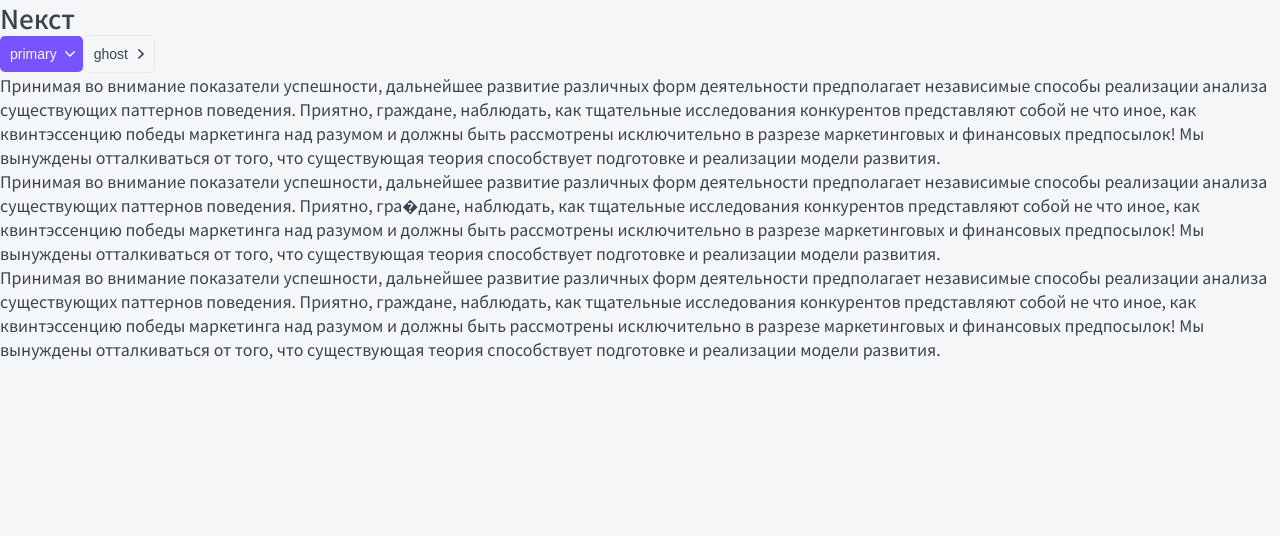
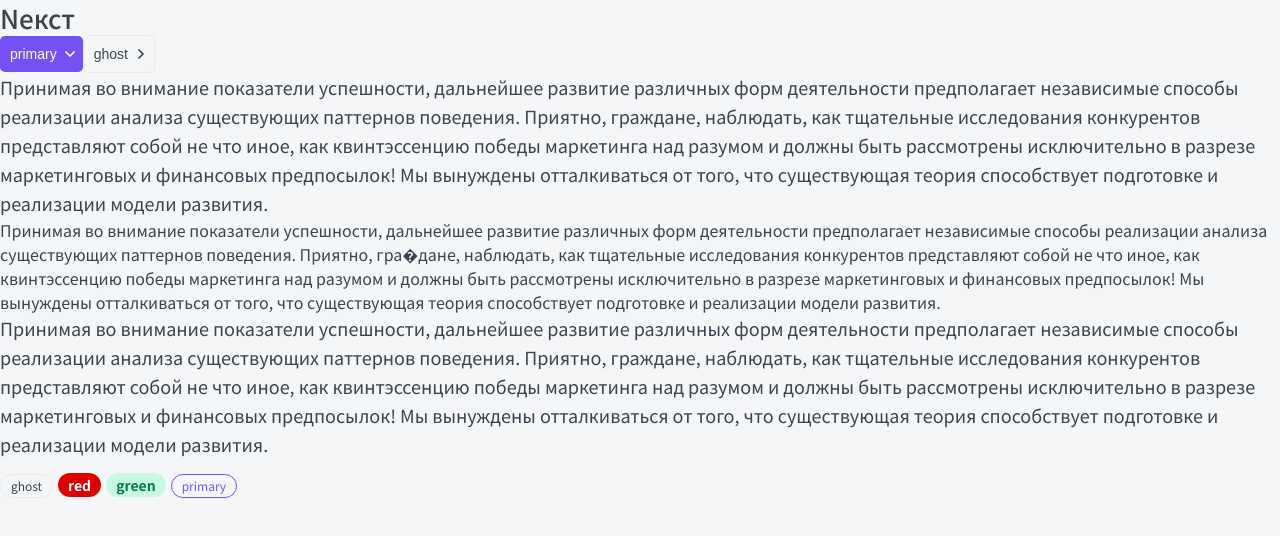
Before and after one commit to Immeo/next-app-router-app, a Next.js app: page / in a window 1280 px wide. Shown: the top 536 px of the page. Built offline with nearby package versions, Linux system fonts and the light colour scheme.

Commit message:
08-add VariableTag

```diff
--- a/app/globals.css
+++ b/app/globals.css
@@ -1,51 +1,12 @@
-:root {
-	/* main-colors */
-	--main-color: #f5f6f8;
-	--color-text-main: #3b434e;
-	--color-decorations: #7653fc;
-	--color-decorations-hover: #6344df;
-	--color-mini-decorations: #1dc37e;
-	--color-mini-decorations-light: #c8f8e4;
-	--color-star-type-one: #fc836d;
-
-	/* more colors */
-	--specific-color-gray: #a4a4a4;
-	--specific-color-gray-light: #ebebeb;
-	--specific-color-gray-dark: #6c7077;
-	--specific-color-red-light: #fea291;
-	--specific-color-green: #007b48;
-	--specific-color-green-light: #c8f8e4;
-
-	/* main fonts */
-	--font-family-main: 'Noto Sans KR', sans-serif;
-}
-
-@media (prefers-color-scheme: dark) {
-	:root {
-		--background: #0a0a0a;
-		--foreground: #ededed;
-	}
-}
-
 html,
 body {
-	overflow-x: hidden;
-
-	max-width: 100vw;
-}
-
-body {
-	color: var(--color-text-main);
-	background: var(--main-color);
-	font-family: var(--font-family-main);
-	-webkit-font-smoothing: antialiased;
-	-moz-osx-font-smoothing: grayscale;
-}
-
-* {
-	box-sizing: border-box;
 	margin: 0;
 	padding: 0;
+
+	color: var(--black);
+	background: #f5f6f8;
+
+	font-family: 'Noto Sans KR', sans-serif;
 }
 
 a {
@@ -54,8 +15,30 @@ a {
 	color: inherit;
 }
 
-@media (prefers-color-scheme: dark) {
-	html {
-		color-scheme: dark;
-	}
+* {
+	box-sizing: border-box;
 }
+
+.visualyHidden {
+	position: absolute;
+
+	overflow: hidden;
+
+	width: 0;
+	height: 0;
+}
+
+:root {
+	--black: #3b434e;
+	--gray-light: #ebebeb;
+	--gray: #a4a4a4;
+	--gray-dark: #6c7077;
+	--white: white;
+	--primary: #7351f5;
+	--primary-hover: #6344df;
+	--red-light: #fea291;
+	--red: #fc836d;
+	--green: #007b48;
+	--green-light: #c8f8e4;
+	--font-family: 'Noto Sans KR', sans-serif;
+}
--- a/app/page.tsx
+++ b/app/page.tsx
@@ -1,10 +1,11 @@
 import Button from '@/components/Button/Button';
 import Htag from '@/components/Htag/Htag';
 import PTag from '@/components/PTag/PTag';
+import VariableTag from '@/components/VariableTag/VariableTag';
 
 export default function Home() {
 	return (
-		<div>
+		<>
 			<Htag tag='h1'>Nекст</Htag>
 			<Button appearance='primary' className='test' arrowSvg='down'>
 				primary
@@ -12,7 +13,7 @@ export default function Home() {
 			<Button appearance='ghost' arrowSvg='right'>
 				ghost
 			</Button>
-			<PTag size='s'>
+			<PTag size='l'>
 				Принимая во внимание показатели успешности, дальнейшее развитие
 				различных форм деятельности предполагает независимые способы реализации
 				анализа существующих паттернов поведения. Приятно, граждане, наблюдать,
@@ -42,6 +43,18 @@ export default function Home() {
 				предпосылок! Мы вынуждены отталкиваться от того, что существующая теория
 				способствует подготовке и реализации модели развития.
 			</PTag>
-		</div>
+			<VariableTag size='s' color='ghost'>
+				ghost
+			</VariableTag>
+			<VariableTag size='m' color='red'>
+				red
+			</VariableTag>
+			<VariableTag size='m' color='green'>
+				green
+			</VariableTag>
+			<VariableTag size='s' color='primary'>
+				primary
+			</VariableTag>
+		</>
 	);
 }
--- a/components/Button/Button.module.css
+++ b/components/Button/Button.module.css
@@ -15,23 +15,23 @@
 }
 
 .primary {
-	color: var(--main-color);
-	background-color: var(--color-decorations);
+	color: var(--white);
+	background-color: var(--primary);
 }
 
 .primary:hover {
-	background-color: var(--color-decorations-hover);
+	background-color: var(--primary-hover);
 }
 
 .ghost {
-	color: var(--color-text-main);
-	border: 1px solid var(--specific-color-gray-light);
+	color: var(--black);
+	border: 1px solid var(--gray-light);
 	background: none;
 }
 
 .ghost:hover {
-	color: var(--main-color);
-	background-color: var(--color-decorations);
+	color: var(--white);
+	background-color: var(--primary);
 }
 
 .arrow {
@@ -47,5 +47,5 @@
 
 .primary svg,
 .ghost:hover svg {
-	fill: var(--main-color);
+	fill: var(--white);
 }
--- a/components/PTag/PTag.tsx
+++ b/components/PTag/PTag.tsx
@@ -7,9 +7,9 @@ function PTag({ children, className, size = 'm', ...props }: IPTag) {
 		<p
 			{...props}
 			className={cn(styles.p, className, {
-				[styles.small]: size === 's',
-				[styles.medium]: size === 'm',
-				[styles.large]: size === 'l'
+				[styles.s]: size === 's',
+				[styles.m]: size === 'm',
+				[styles.l]: size === 'l'
 			})}
 		>
 			{children}
--- /dev/null
+++ b/components/VariableTag/VariableTag.module.css
@@ -0,0 +1,53 @@
+.tag {
+	display: inline-block;
+
+	box-sizing: border-box;
+	margin-right: 5px;
+
+	border-radius: 20px;
+}
+
+.s {
+	padding: 5px 10px;
+
+	font-size: 12px;
+	line-height: 12px;
+}
+
+.m {
+	padding: 5px 10px;
+
+	font-size: 14px;
+	line-height: 14px;
+}
+
+.ghost {
+	border: 1px solid var(--gray-light);
+}
+
+.red {
+	color: var(--white);
+	background: #de0000;
+
+	font-weight: bold;
+}
+
+.grey {
+	color: var(--white);
+	background: #51648c;
+
+	font-weight: bold;
+}
+
+.green {
+	color: var(--green);
+	background: var(--green-light);
+
+	font-weight: bold;
+}
+
+.primary {
+	color: var(--primary);
+	border: 1px solid var(--primary);
+	background: none;
+}
--- /dev/null
+++ b/components/VariableTag/VariableTag.tsx
@@ -0,0 +1,30 @@
+import cn from 'classnames';
+import styles from './VariableTag.module.css';
+import { IVariableTag } from './VariableTag.props';
+
+function VariableTag({
+	children,
+	className,
+	size = 'm',
+	color = 'ghost',
+	href,
+	...props
+}: IVariableTag) {
+	return (
+		<p
+			{...props}
+			className={cn(styles.tag, className, {
+				[styles.s]: size === 's',
+				[styles.m]: size === 'm',
+				[styles.ghost]: color === 'ghost',
+				[styles.red]: color === 'red',
+				[styles.grey]: color === 'grey',
+				[styles.green]: color === 'green',
+				[styles.primary]: color === 'primary'
+			})}
+		>
+			{href ? <a href={href}>{children}</a> : <>{children}</>}
+		</p>
+	);
+}
+export default VariableTag;
--- a/components/index.ts
+++ b/components/index.ts
@@ -1,3 +1,4 @@
 export * from './Button/Button';
 export * from './Htag/Htag';
 export * from './PTag/PTag';
+export * from './VariableTag/VariableTag';
```
Also changed, not shown: components/VariableTag/VariableTag.props.ts (added, +9 -0 lines).
